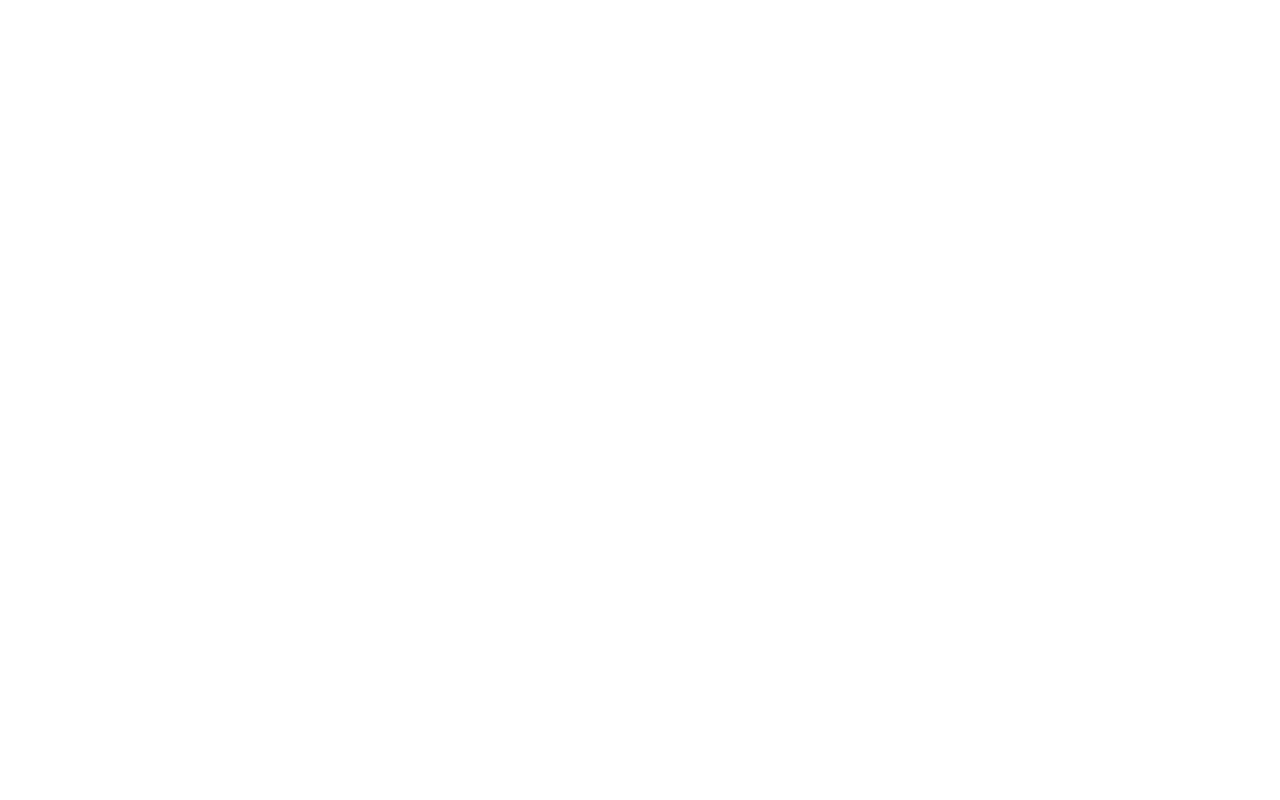
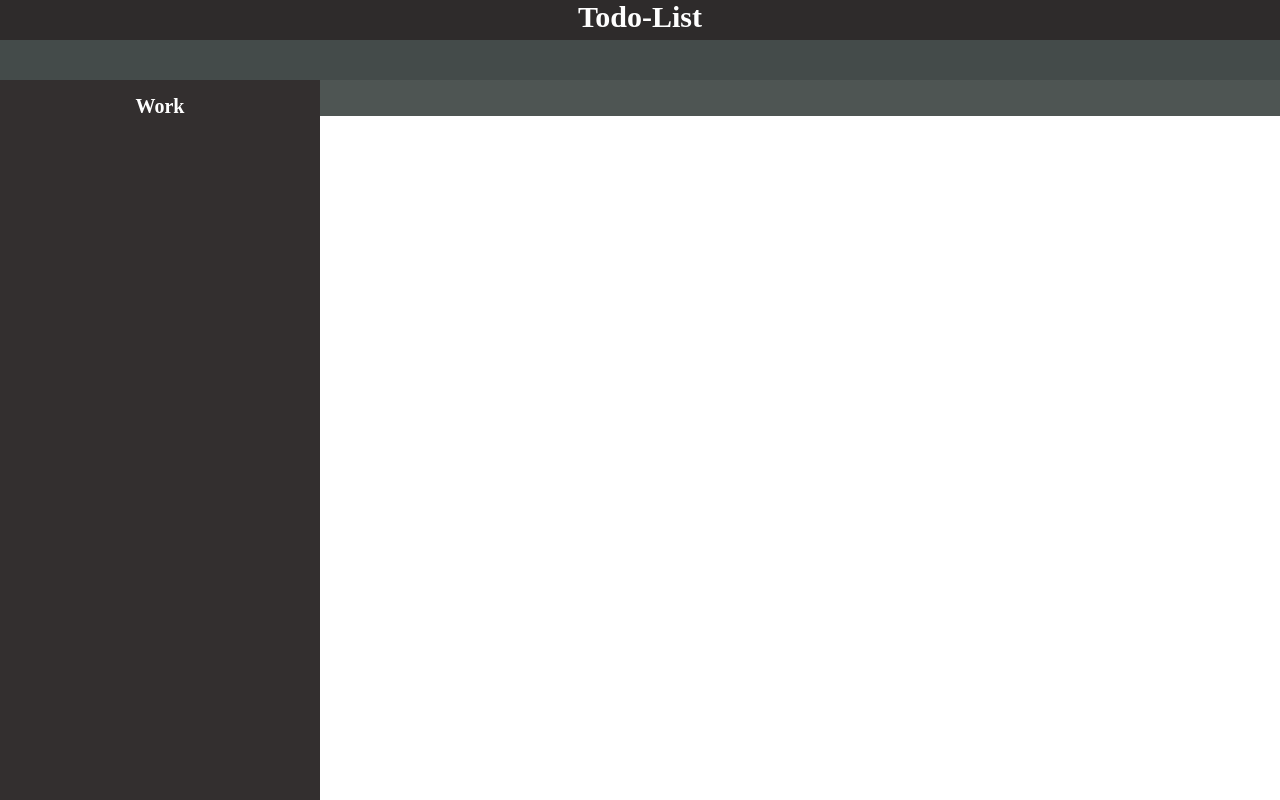
Before and after one commit to vbv-nyk/todo-list, a website built with webpack: page dist/index.html in a window 1280 px wide. Built offline with Linux system fonts and the light colour scheme.

Commit message:
Add basic layout

```diff
--- a/src/styles.css
+++ b/src/styles.css
@@ -0,0 +1,53 @@
+*{
+    padding: 0;
+    margin: 0;
+}
+.body{
+    height: 100vh;
+    display: grid;
+    grid-template-columns: 1fr 3fr;
+    grid-template-rows: 5vh 5vh auto;
+}
+
+.top-bar{
+    grid-row: 1/3;
+    grid-column: 1/3;
+    color: white;
+    font-weight: bolder;
+    background-color: rgb(46, 43, 43);
+    display: grid;
+    grid-template-columns: 1fr;
+    grid-template-rows: 1fr 1fr;
+}
+
+.top-bar .logo{
+    text-align: center;
+    font-size: 30px;
+}
+
+.top-bar .tab-bar{
+    background-color: rgb(68, 75, 74);
+}
+
+.side-bar{
+    grid-template-columns: 1/2;
+    grid-row: 3/4;
+    background-color: rgb(51, 47, 47);
+    color: white;
+    text-align: center;
+    font-size: 20px;
+    font-weight: bold;
+    padding: 15px;
+}
+
+.main-container{
+    grid-row: 3/4;
+    grid-column: 2/3;
+    display: grid;
+    grid-template-rows: 5% auto;
+
+}
+
+.main-container .work-name{
+    background-color:rgb(78, 85, 83) ;
+}
```
Also changed, not shown: dist/index.html, dist/main.js.
